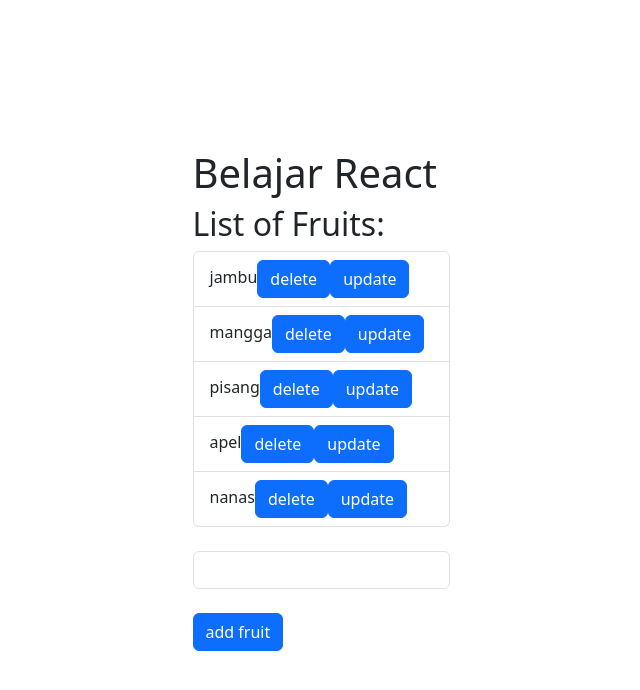
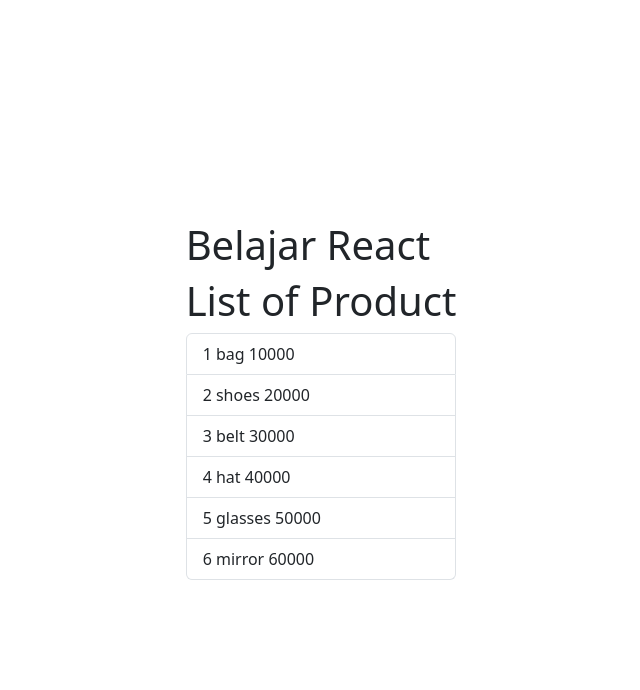
Before and after one commit to Ndhrbt1/coba-react, a React (Vite) app: page / in a window 1280 px wide. Shown: the top 690 px of the page, without its empty margins (319-959 px from the left). Built offline with nearby package versions, Linux system fonts and the light colour scheme.

Commit message:
feat: read data from json (sync)

```diff
--- a/src/App.tsx
+++ b/src/App.tsx
@@ -1,10 +1,10 @@
-import Fruits from "./components/Fruits";
+import Products from "./components/Products";
 
 function App() {
   return (
     <>
       <h1>Belajar React</h1>
-      <Fruits />
+      <Products />
     </>
   );
 }
--- /dev/null
+++ b/src/assets/products.json
@@ -0,0 +1,15 @@
+[
+
+    {"id": "1", "name": "bag", "price": 10000},
+
+    {"id": "2", "name": "shoes", "price": 20000},
+
+    {"id": "3", "name": "belt", "price": 30000},
+
+    {"id": "4", "name": "hat", "price": 40000},
+
+    {"id": "5", "name": "glasses", "price": 50000},
+
+    {"id": "6", "name": "mirror", "price": 60000}
+
+]
--- /dev/null
+++ b/src/components/Products.tsx
@@ -0,0 +1,25 @@
+import { useEffect } from "react";
+import ProductState from "../hooks/ProductState";
+
+function Products() {
+  const { products, fetchData } = ProductState();
+
+  useEffect(() => {
+    fetchData();
+    // eslint-disable-next-line react-hooks/exhaustive-deps
+  }, []);
+  return (
+    <>
+      <h1>List of Product</h1>
+      <ul className="list-group">
+        {products.map((value) => (
+          <li key={value.id} className="list-group-item">
+            {value.id} {value.name} {value.price}
+          </li>
+        ))}
+      </ul>
+    </>
+  );
+}
+
+export default Products;
--- /dev/null
+++ b/src/hooks/ProductState.tsx
@@ -0,0 +1,14 @@
+import { useState } from "react";
+import type { Product } from "../models/product";
+import productJson from "../assets/products.json";
+
+function ProductState() {
+  const [products, setProducts] = useState<Product[]>([]);
+  const fetchData = () => {
+    setProducts(productJson as Product[]);
+  };
+
+  return { products, setProducts, fetchData };
+}
+
+export default ProductState;
--- /dev/null
+++ b/src/models/product.ts
@@ -0,0 +1,5 @@
+export interface Product {
+  id: string;
+  name: string;
+  price: number;
+}
```
